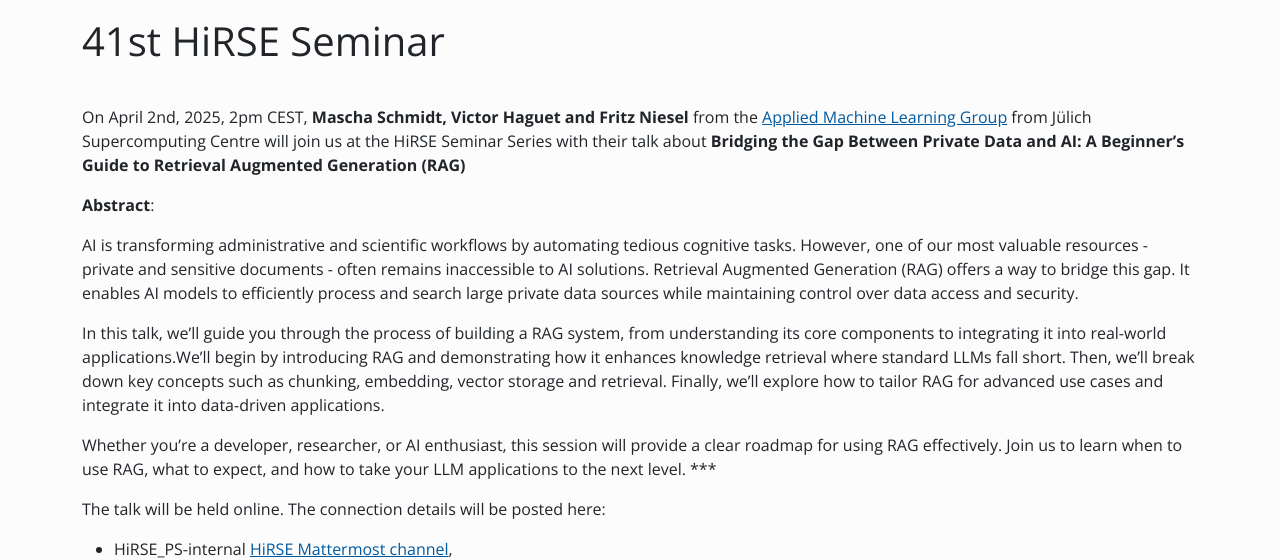
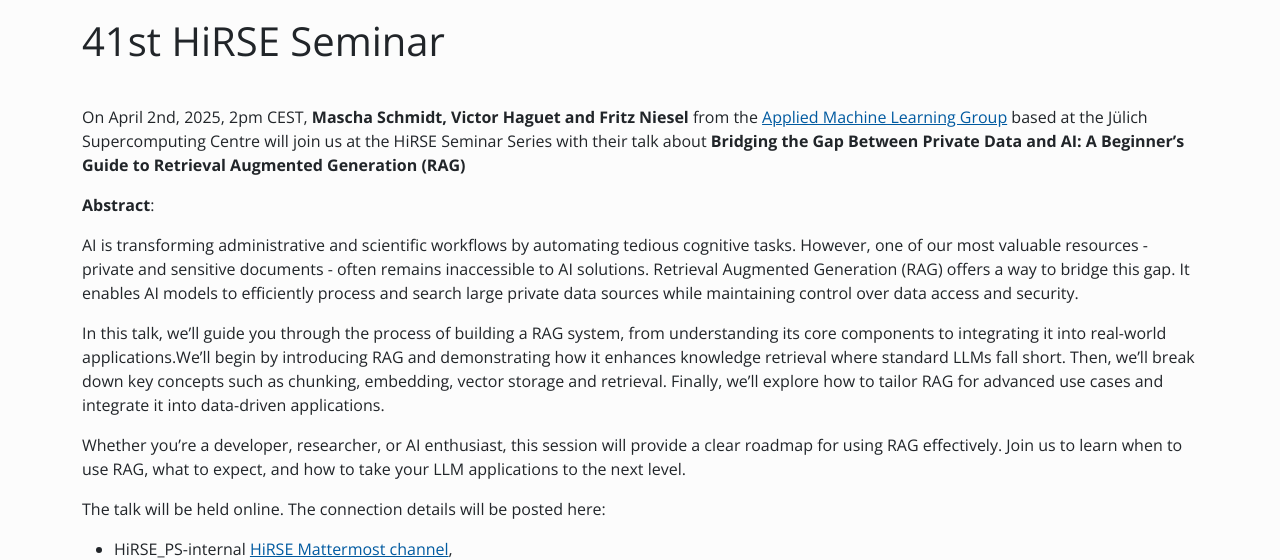
Before and after one commit to Helmholtz-HiRSE/helmholtz-hirse.github.io, a Jekyll site: the page built from _series/2025_04_02-seminar_41.md, in a window 1280 px wide. Shown: the part 277-837 px from the top of the page. Built offline with Jekyll 4.4.1, drawn with Linux system fonts in a browser that asks for light colours; nearby versions of some CDN libraries.

Commit message:
Update 2025_04_02-seminar_41.md

```diff
--- a/_series/2025_04_02-seminar_41.md
+++ b/_series/2025_04_02-seminar_41.md
@@ -6,7 +6,7 @@ location: virtual
 excerpt_separator: <!--more-->
 ---
 
-On April 2nd, 2025, 2pm CEST, **Mascha Schmidt, Victor Haguet and Fritz Niesel** from the [Applied Machine Learning Group](https://www.fz-juelich.de/en/ias/jsc/about-us/structure/simulation-and-data-labs/sdl-applied-machine-learning) from Jülich Supercomputing Centre will join us at the HiRSE Seminar Series with their talk about **Bridging the Gap Between Private Data and AI: A Beginner’s Guide to Retrieval Augmented Generation (RAG)**
+On April 2nd, 2025, 2pm CEST, **Mascha Schmidt, Victor Haguet and Fritz Niesel** from the [Applied Machine Learning Group](https://www.fz-juelich.de/en/ias/jsc/about-us/structure/simulation-and-data-labs/sdl-applied-machine-learning) based at the Jülich Supercomputing Centre will join us at the HiRSE Seminar Series with their talk about **Bridging the Gap Between Private Data and AI: A Beginner’s Guide to Retrieval Augmented Generation (RAG)**
 <!--more-->
 
 **Abstract**:
@@ -18,7 +18,7 @@ In this talk, we’ll guide you through the process of building a RAG system, fr
 Then, we’ll break down key concepts such as chunking, embedding, vector storage and retrieval. Finally, we’ll explore how to tailor RAG for advanced use cases and integrate it into data-driven applications.
 
 Whether you're a developer, researcher, or AI enthusiast, this session will provide a clear roadmap for using RAG effectively. Join us to learn when to use RAG, what to expect, and how to take your LLM applications to the next level.
-***
+
 
 The talk will be held online. The connection details will be posted here:
 
```
